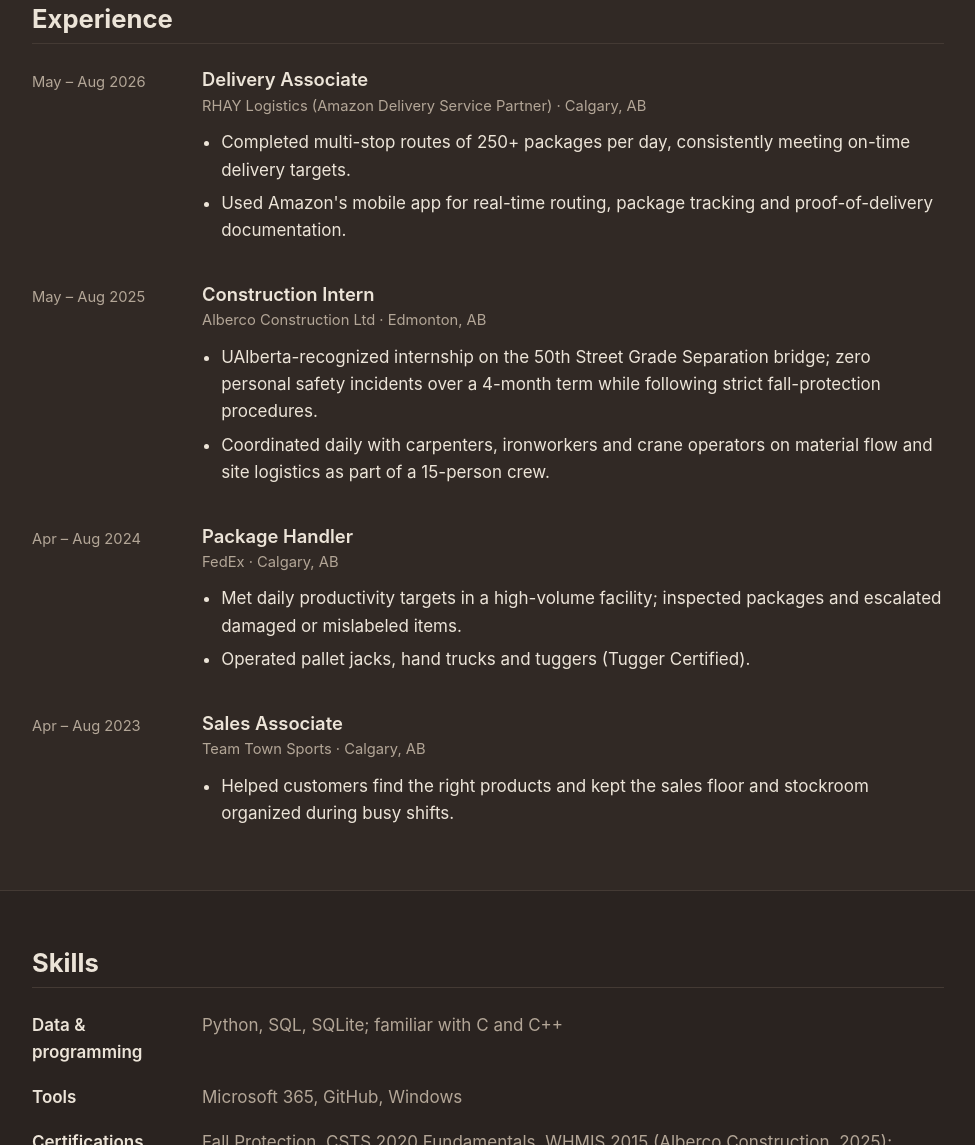
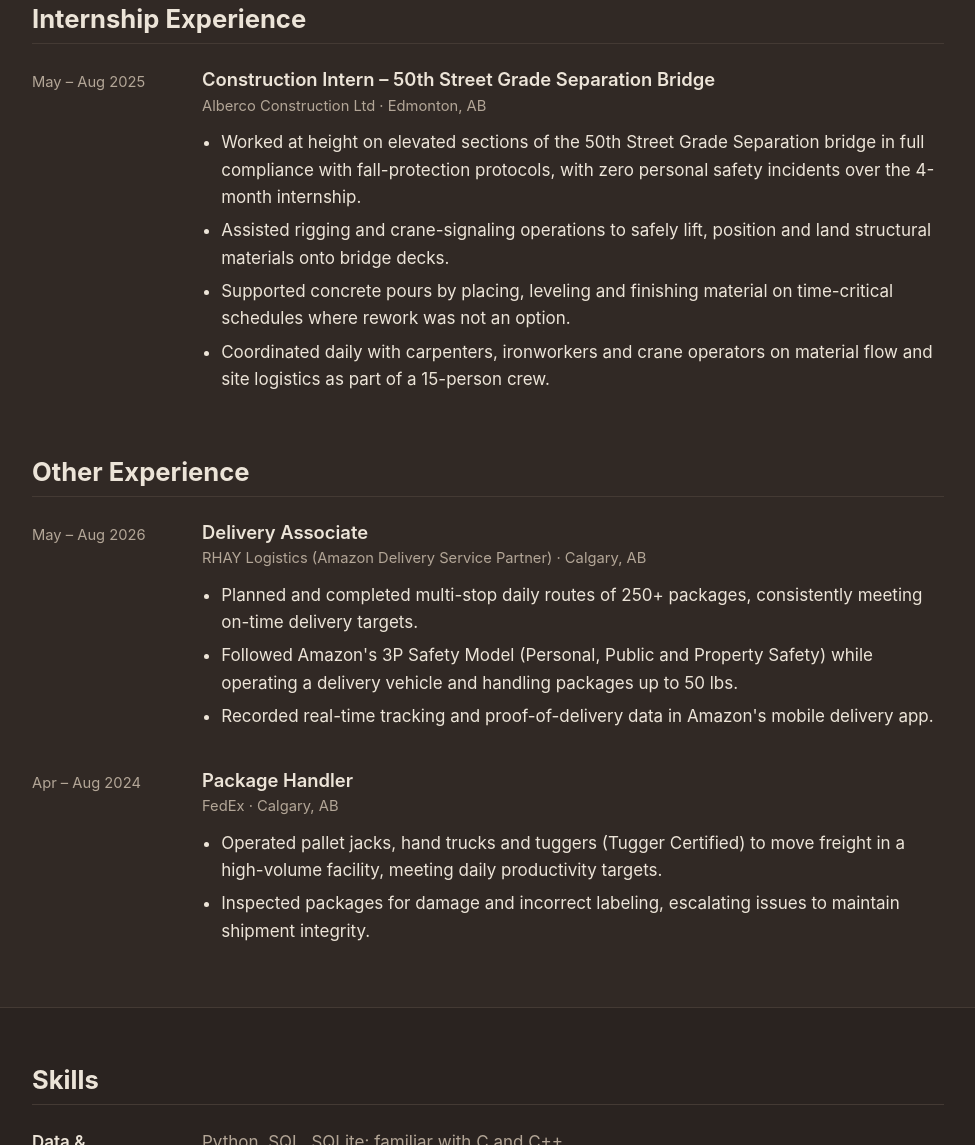
Before and after one commit to Emann17/emann17.github.io, a plain HTML site: page index.html in a window 1280 px wide. Shown: the part 1202-2347 px from the top of the page, without its empty margins (152-1127 px from the left). Drawn offline with Linux system fonts and the light colour scheme.

Commit message:
Split experience into internship and other experience

```diff
--- a/index.html
+++ b/index.html
@@ -94,7 +94,25 @@
         <!-- Experience -->
         <section id="experience" class="section section-shaded">
             <div class="container">
-                <h2>Experience</h2>
+                <h2>Internship Experience</h2>
+
+                <div class="jobs stagger">
+                    <article class="job">
+                        <div class="job-when">May – Aug 2025</div>
+                        <div class="job-body">
+                            <h3>Construction Intern – 50th Street Grade Separation Bridge</h3>
+                            <p class="meta">Alberco Construction Ltd · Edmonton, AB</p>
+                            <ul>
+                                <li>Worked at height on elevated sections of the 50th Street Grade Separation bridge in full compliance with fall-protection protocols, with zero personal safety incidents over the 4-month internship.</li>
+                                <li>Assisted rigging and crane-signaling operations to safely lift, position and land structural materials onto bridge decks.</li>
+                                <li>Supported concrete pours by placing, leveling and finishing material on time-critical schedules where rework was not an option.</li>
+                                <li>Coordinated daily with carpenters, ironworkers and crane operators on material flow and site logistics as part of a 15-person crew.</li>
+                            </ul>
+                        </div>
+                    </article>
+                </div>
+
+                <h2 class="h2-spaced">Other Experience</h2>
 
                 <div class="jobs stagger">
                     <article class="job">
@@ -103,20 +121,9 @@
                             <h3>Delivery Associate</h3>
                             <p class="meta">RHAY Logistics (Amazon Delivery Service Partner) · Calgary, AB</p>
                             <ul>
-                                <li>Completed multi-stop routes of 250+ packages per day, consistently meeting on-time delivery targets.</li>
-                                <li>Used Amazon's mobile app for real-time routing, package tracking and proof-of-delivery documentation.</li>
-                            </ul>
-                        </div>
-                    </article>
-
-                    <article class="job">
-                        <div class="job-when">May – Aug 2025</div>
-                        <div class="job-body">
-                            <h3>Construction Intern</h3>
-                            <p class="meta">Alberco Construction Ltd · Edmonton, AB</p>
-                            <ul>
-                                <li>UAlberta-recognized internship on the 50th Street Grade Separation bridge; zero personal safety incidents over a 4-month term while following strict fall-protection procedures.</li>
-                                <li>Coordinated daily with carpenters, ironworkers and crane operators on material flow and site logistics as part of a 15-person crew.</li>
+                                <li>Planned and completed multi-stop daily routes of 250+ packages, consistently meeting on-time delivery targets.</li>
+                                <li>Followed Amazon's 3P Safety Model (Personal, Public and Property Safety) while operating a delivery vehicle and handling packages up to 50 lbs.</li>
+                                <li>Recorded real-time tracking and proof-of-delivery data in Amazon's mobile delivery app.</li>
                             </ul>
                         </div>
                     </article>
@@ -127,19 +134,8 @@
                             <h3>Package Handler</h3>
                             <p class="meta">FedEx · Calgary, AB</p>
                             <ul>
-                                <li>Met daily productivity targets in a high-volume facility; inspected packages and escalated damaged or mislabeled items.</li>
-                                <li>Operated pallet jacks, hand trucks and tuggers (Tugger Certified).</li>
-                            </ul>
-                        </div>
-                    </article>
-
-                    <article class="job">
-                        <div class="job-when">Apr – Aug 2023</div>
-                        <div class="job-body">
-                            <h3>Sales Associate</h3>
-                            <p class="meta">Team Town Sports · Calgary, AB</p>
-                            <ul>
-                                <li>Helped customers find the right products and kept the sales floor and stockroom organized during busy shifts.</li>
+                                <li>Operated pallet jacks, hand trucks and tuggers (Tugger Certified) to move freight in a high-volume facility, meeting daily productivity targets.</li>
+                                <li>Inspected packages for damage and incorrect labeling, escalating issues to maintain shipment integrity.</li>
                             </ul>
                         </div>
                     </article>
--- a/style.css
+++ b/style.css
@@ -150,6 +150,7 @@ li { margin-bottom: 0.4rem; }
 
 /* Experience */
 .jobs { display: flex; flex-direction: column; gap: 32px; }
+.h2-spaced { margin-top: 56px; }
 .job {
     display: grid;
     grid-template-columns: 150px 1fr;
```
